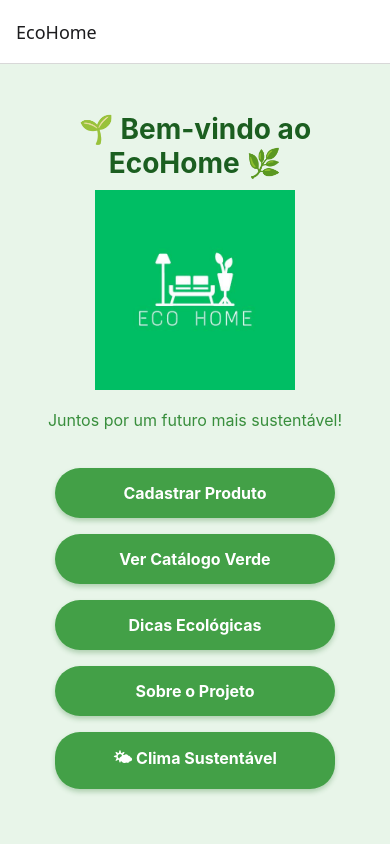
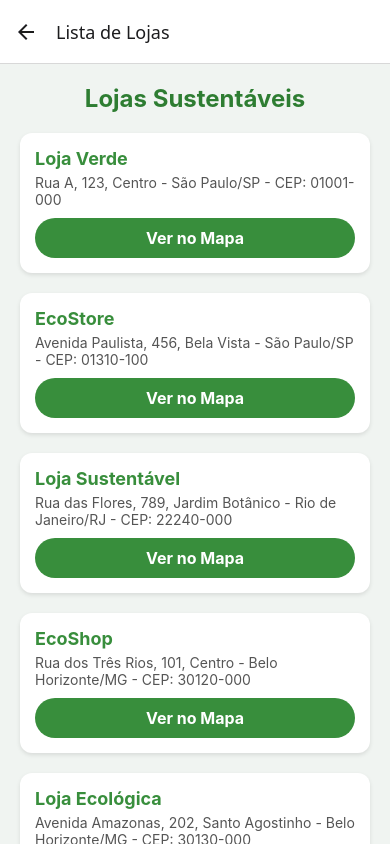
Before and after one commit to VictorHugo55/EcoProdutos, a React Native app: screen /ListaLojas in a window 390 px wide. Built offline with nearby package versions, Linux system fonts and the light colour scheme.

Commit message:
Atualização ListaLojas

```diff
--- a/App.js
+++ b/App.js
@@ -1,11 +1,12 @@
 import { NavigationContainer } from '@react-navigation/native';
 import { createNativeStackNavigator } from '@react-navigation/native-stack';
-import Cadastro from './src/screens/Cadastro'; // Sua tela atual
+import Cadastro from './src/screens/Cadastro';
 import Home from './src/screens/Home';
 import Catalogo from './src/screens/Catalogo';
 import Dicas from './src/screens/Dicas';
 import SobreScreen from './src/screens/Sobre';
 import ClimaScreen from './src/screens/Clima';
+import ListaLojas from './src/screens/ListaLojas';
 
 const Stack = createNativeStackNavigator();
 
@@ -15,10 +16,11 @@ export default function App() {
       <Stack.Navigator initialRouteName="Home">
         <Stack.Screen name="Home" component={Home} options={{ title: 'EcoHome' }} />
         <Stack.Screen name="Cadastro" component={Cadastro} options={{ title: 'Cadastro de Produtos' }} />
-        <Stack.Screen name="Catalogo" component={Catalogo} options={{ title: 'Catalogo' }} />
-        <Stack.Screen name="Dicas" component={Dicas} options={{ title: 'Dicas Ecologicas' }} />
-        <Stack.Screen name="Sobre" component={SobreScreen} options={{ title: 'Dicas Ecologicas' }} />
-        <Stack.Screen name="Clima" component={ClimaScreen} options={{ title: 'Clima' }} />
+        <Stack.Screen name="Catalogo" component={Catalogo} options={{ title: 'Catálogo Verde' }} />
+        <Stack.Screen name="Dicas" component={Dicas} options={{ title: 'Dicas Ecológicas' }} />
+        <Stack.Screen name="Sobre" component={SobreScreen} options={{ title: 'Sobre o Projeto' }} />
+        <Stack.Screen name="Clima" component={ClimaScreen} options={{ title: 'Clima Sustentável' }} />
+        <Stack.Screen name="ListaLojas" component={ListaLojas} options={{ title: 'Lista de Lojas' }} />
       </Stack.Navigator>
     </NavigationContainer>
   );
--- a/src/screens/Catalogo.js
+++ b/src/screens/Catalogo.js
@@ -1,7 +1,7 @@
 import React from 'react';
-import { Image, ScrollView, StyleSheet, Text, View } from 'react-native';
+import { Image, ScrollView, StyleSheet, Text, View, TouchableOpacity } from 'react-native';
 
-export default function Catalogo() {
+export default function Catalogo({ navigation }) {
     return (
         <ScrollView contentContainerStyle={styles.container}>
             <Text style={styles.title}>Catálogo Verde</Text>
@@ -24,6 +24,13 @@ export default function Catalogo() {
                 <Text style={styles.productName}>Tomada Inteligente</Text>
                 <Text style={styles.productDesc}>Controle seus aparelhos pelo celular.</Text>
             </View>
+
+            <TouchableOpacity
+                style={styles.button}
+                onPress={() => navigation.navigate('ListaLojas')}
+            >
+                <Text style={styles.buttonText}>Ver Lojas</Text>
+            </TouchableOpacity>
         </ScrollView>
     );
 }
@@ -73,5 +80,17 @@ const styles = StyleSheet.create({
         fontSize: 14,
         color: '#555',
         textAlign: 'center'
+    },
+    button: {
+        backgroundColor: '#388e3c',
+        padding: 15,
+        borderRadius: 10,
+        marginTop: 20,
+        width: '80%',
+        alignItems: 'center',
+    },
+    buttonText: {
+        color: '#fff',
+        fontSize: 16,
     }
 });
--- /dev/null
+++ b/src/screens/ListaLojas.js
@@ -0,0 +1,86 @@
+import React from 'react';
+import { View, Text, TouchableOpacity, StyleSheet, ScrollView, Linking } from 'react-native';
+
+const lojas = [
+    { id: 1, nome: "Loja Verde", endereco: "Rua A, 123", bairro: "Centro", cidade: "São Paulo", estado: "SP", cep: "01001-000" },
+    { id: 2, nome: "EcoStore", endereco: "Avenida Paulista, 456", bairro: "Bela Vista", cidade: "São Paulo", estado: "SP", cep: "01310-100" },
+    { id: 3, nome: "Loja Sustentável", endereco: "Rua das Flores, 789", bairro: "Jardim Botânico", cidade: "Rio de Janeiro", estado: "RJ", cep: "22240-000" },
+    { id: 4, nome: "EcoShop", endereco: "Rua dos Três Rios, 101", bairro: "Centro", cidade: "Belo Horizonte", estado: "MG", cep: "30120-000" },
+    { id: 5, nome: "Loja Ecológica", endereco: "Avenida Amazonas, 202", bairro: "Santo Agostinho", cidade: "Belo Horizonte", estado: "MG", cep: "30130-000" },
+];
+
+export default function ListaLojas() {
+    const openMap = (endereco) => {
+        const encodedEndereco = encodeURIComponent(endereco);
+        const url = `https://www.google.com/maps?q=${encodedEndereco}`;
+        Linking.openURL(url);
+    };
+
+    return (
+        <ScrollView contentContainerStyle={styles.container}>
+            <Text style={styles.title}>Lojas Sustentáveis</Text>
+            {lojas.map((loja) => (
+                <View key={loja.id} style={styles.card}>
+                    <Text style={styles.storeName}>{loja.nome}</Text>
+                    <Text style={styles.storeInfo}>
+                        {loja.endereco}, {loja.bairro} - {loja.cidade}/{loja.estado} - CEP: {loja.cep}
+                    </Text>
+                    <TouchableOpacity
+                        style={styles.button}
+                        onPress={() => openMap(`${loja.endereco}, ${loja.bairro}, ${loja.cidade}, ${loja.estado}`)}
+                    >
+                        <Text style={styles.buttonText}>Ver no Mapa</Text>
+                    </TouchableOpacity>
+                </View>
+            ))}
+        </ScrollView>
+    );
+}
+
+const styles = StyleSheet.create({
+    container: {
+        padding: 20,
+        backgroundColor: '#f0f4f1',
+    },
+    title: {
+        fontSize: 24,
+        fontWeight: 'bold',
+        color: '#2e7d32',
+        textAlign: 'center',
+        marginBottom: 20,
+    },
+    card: {
+        backgroundColor: '#ffffff',
+        padding: 15,
+        borderRadius: 12,
+        marginBottom: 20,
+        shadowColor: '#000',
+        shadowOpacity: 0.1,
+        shadowRadius: 4,
+        shadowOffset: { width: 0, height: 2 },
+        elevation: 3,
+    },
+    storeName: {
+        fontSize: 18,
+        fontWeight: 'bold',
+        color: '#388e3c',
+        marginBottom: 5,
+    },
+    storeInfo: {
+        fontSize: 14,
+        color: '#555',
+        marginBottom: 10,
+    },
+    button: {
+        backgroundColor: '#388e3c',
+        paddingVertical: 10,
+        paddingHorizontal: 20,
+        borderRadius: 25,
+        alignItems: 'center',
+    },
+    buttonText: {
+        color: '#fff',
+        fontSize: 16,
+        fontWeight: 'bold',
+    },
+});
```
Also changed, not shown: package.json (+7 -2 lines), 1 other file (tests, documents, lock files or other folders).
